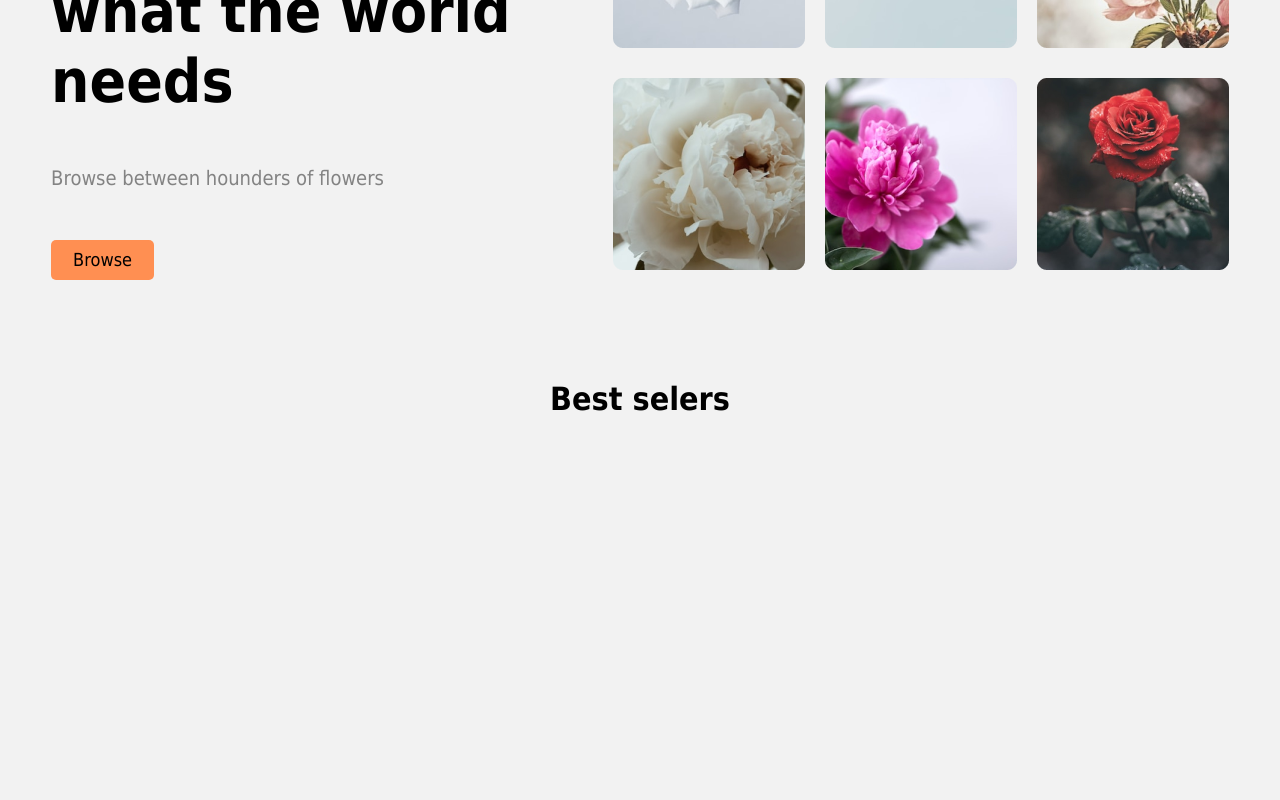
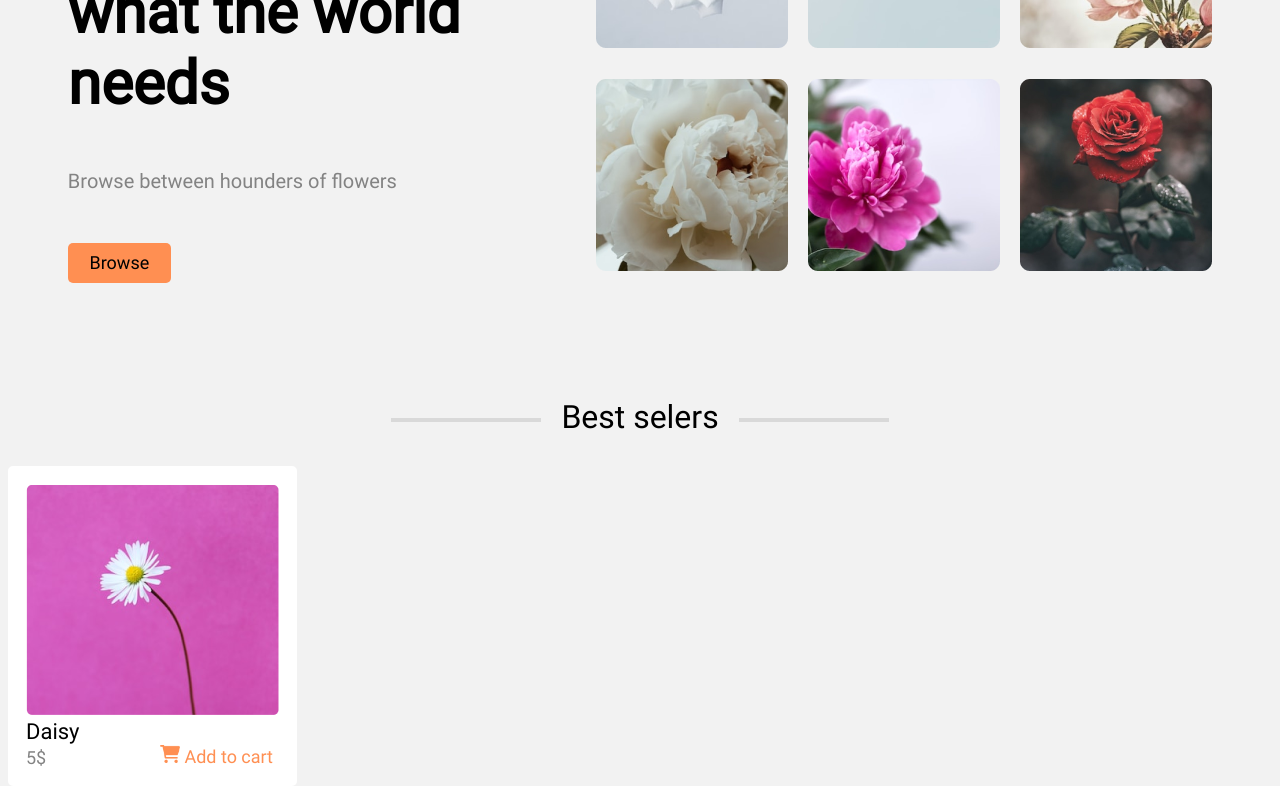
Before and after one commit to OvalniyKeks/flowers, a Nuxt app: page / in a window 1280 px wide. Shown: the part 319-1119 px from the top of the page. Built offline with nearby package versions, Linux system fonts and the light colour scheme.

Commit message:
add fonts

```diff
--- a/assets/css/main.css
+++ b/assets/css/main.css
@@ -1,6 +1,6 @@
 * {
   box-sizing: border-box;
-  font-family: "Tahoma";
+  font-family: "Roboto";
 }
 
 html,
--- a/assets/scss/app.scss
+++ b/assets/scss/app.scss
@@ -1,6 +1,8 @@
 @import "layouts/layouts.scss";
+
+@import "/assets/scss/helpers/fonts.scss";
 
 
 @import "header/header.scss";
 @import "components/section.scss";
-@import "components/card.scss"
+@import "components/card.scss";
--- a/assets/scss/components/card.scss
+++ b/assets/scss/components/card.scss
@@ -1,13 +1,45 @@
 .card {
-    h2 {
-        display: flex;
-        justify-content: center;
-        margin-top: 100px;
-        font-size: 32px;
-      }
 
-      &-content {
-        width: 287px;
-        height: 356px;
-      }
+  &-products {
+    display: grid;
+    grid-template-columns: repeat(4, 1fr);
+    grid-column-gap: 20px;
+    justify-items: center;
+  }
+
+  &-product {
+    padding: 18px;
+    background-color: white;
+    border-radius: 5px;
+    margin-top: 30px;
+  }
+
+  &-name {
+    font-size: 22px;
+  }
+
+  &-bottom {
+    display: flex;
+    justify-content: space-between;
+    align-items: flex-end;
+  }
+
+  &-price {
+    color: #838383;
+    font-size: 18px;
+  }
+
+  &-button {
+    background-color: white;
+    border: none;
+    color: #FF8F52;
+    font-size: 18px;
+
+    & img {
+      width: 20px;
+    }
+  }
+
+
+
 }
--- a/assets/scss/components/section.scss
+++ b/assets/scss/components/section.scss
@@ -3,7 +3,7 @@
     font-size: 60px;
   }
 
-  &-title {
+  &-text {
     font-size: 20px;
     color: #838383;
     margin-bottom: 50px;
@@ -37,4 +37,22 @@
 
     }
   }
+
+  &-title {
+    display: flex;
+    justify-content: center;
+
+    &__text {
+      font-size: 32px;
+      margin-top: 115px;
+    }
+
+    &__line {
+      background-color: #D9D9D9;
+      height: 4px;
+      width: 150px;
+      margin: 135px 20px 0px 20px;
+
+    }
+  }
 }
--- /dev/null
+++ b/assets/scss/helpers/fonts.scss
@@ -0,0 +1,6 @@
+@font-face {
+    font-family: "Roboto";
+    src: url(~/assets/scss/helpers/fonts/Roboto-Regular.ttf) format(truetype);
+    font-weight: normal;
+    font-style: normal;
+}
--- /dev/null
+++ b/components/CardProduct.vue
@@ -0,0 +1,19 @@
+<template>
+  <div class="card card-product">
+    <div>
+        <div class="card-image">
+          <img src="~/assets/image/card/card_1.png" alt="">
+        </div>
+        <div class="card-info">
+          <div class="card-name">Daisy</div>
+          <div class="card-bottom">
+            <div class="card-price">5$</div>
+            <button class="card-button">
+              <img src="~/assets/icon/by.png" alt="">
+              Add to cart
+            </button>
+          </div>
+        </div>
+    </div>
+  </div>
+</template>
--- /dev/null
+++ b/components/SectionTitle.vue
@@ -0,0 +1,9 @@
+<template>
+  <div class="section-title">
+    <div class="section-title__line"></div>
+    <div class="section-title__text">
+        <slot></slot>
+    </div>
+    <div class="section-title__line"></div>
+  </div>
+</template>
--- a/pages/index.vue
+++ b/pages/index.vue
@@ -2,8 +2,8 @@
   <main>
     <section class="section section-main">
       <div class="section-main__left">
-        <h1>Flowers, <br>what the world</br> needs</h1>
-        <div class="section-title">Browse between hounders of flowers</div>
+        <h1>Flowers, <br>what the world<br> needs</h1>
+        <div class="section-text">Browse between hounders of flowers</div>
         <button class="section-button">Browse</button>
       </div>
       <div class="section-main__right">
@@ -15,11 +15,13 @@
         <img src="~/assets/image/flower_6.png" alt="">
       </div>
     </section>
-    <section class="card card-selers">
-        <h2>Best selers</h2>
-      <div class="card-content">
+    <section class="section section-selers">
+      <section-title>Best selers</section-title>
+      <div class="card-products">
+        <card-product></card-product>
+      </div>
 
-      </div>
+
     </section>
   </main>
 </template>
```
Also changed, not shown: assets/scss/helpers/fonts/Roboto-Regular.ttf (added).
